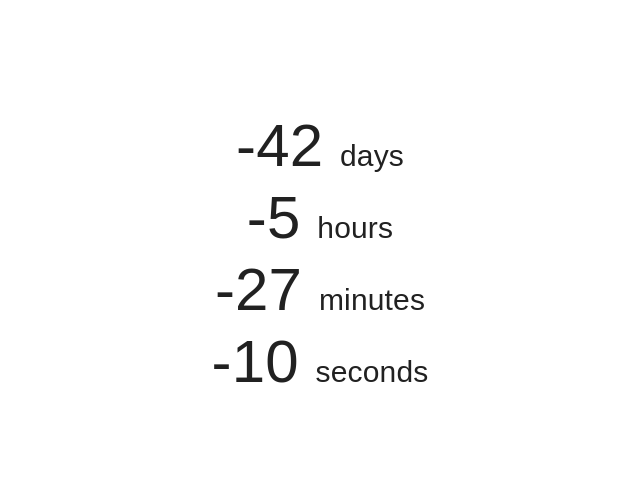
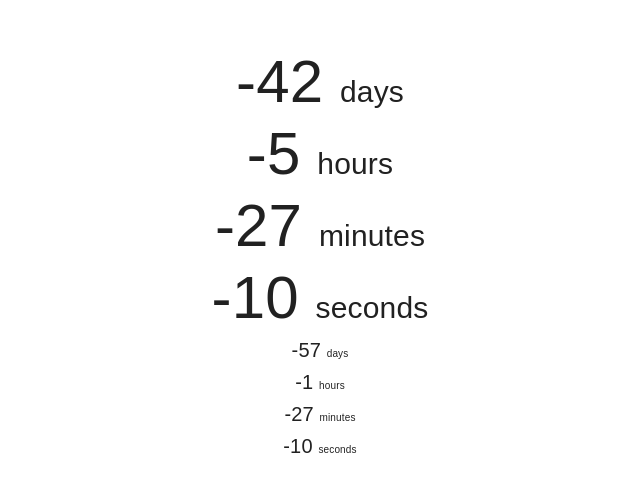
Before and after one commit to DrewJohnsonGT/countup, a React (Vite) app: page / in a window 1280 px wide. Shown: the part 146-638 px from the top of the page, without its empty margins (320-960 px from the left). Built offline with nearby package versions, Linux system fonts and the light colour scheme.

Commit message:
Adding last time

```diff
--- /dev/null
+++ b/src/components/TimeSinceDisplay/index.tsx
@@ -0,0 +1,57 @@
+import { Box, Typography } from '@mui/material';
+import { makeStyles } from 'tss-react/mui';
+import { TimeSince } from 'types';
+
+const useStyles = makeStyles()(() => ({
+  label: {
+    fontSize: '0.5em',
+  },
+  root: {
+    alignItems: 'center',
+    display: 'flex',
+    flexDirection: 'column',
+    justifyContent: 'center',
+  },
+}));
+
+export const TimeSinceDisplay = ({
+  days,
+  hours,
+  minutes,
+  seconds,
+  size = 'h2',
+}: Partial<TimeSince> & { size?: 'h2' | 'h6' }) => {
+  const { classes } = useStyles();
+  return (
+    <Box className={classes.root}>
+      <Typography
+        variant={size}
+        sx={{
+          ta: 'center',
+        }}>
+        {days} <span className={classes.label}>days</span>
+      </Typography>
+      <Typography
+        variant={size}
+        sx={{
+          ta: 'center',
+        }}>
+        {hours} <span className={classes.label}>hours</span>
+      </Typography>
+      <Typography
+        variant={size}
+        sx={{
+          ta: 'center',
+        }}>
+        {minutes} <span className={classes.label}>minutes</span>
+      </Typography>
+      <Typography
+        variant={size}
+        sx={{
+          ta: 'center',
+        }}>
+        {seconds} <span className={classes.label}>seconds</span>
+      </Typography>
+    </Box>
+  );
+};
--- a/src/pages/Home/index.tsx
+++ b/src/pages/Home/index.tsx
@@ -1,12 +1,10 @@
-import { Box, Typography } from '@mui/material';
+import { Box } from '@mui/material';
+import { TimeSinceDisplay } from 'components/TimeSinceDisplay';
 import { makeStyles } from 'tss-react/mui';
 import { withHookHoc } from 'util/withHookHoc';
 import { HomeComponentProps, useHomeLogic } from './useHomeLogic';
 
 const useStyles = makeStyles()(() => ({
-  label: {
-    fontSize: '0.5em',
-  },
   root: {
     alignItems: 'center',
     display: 'flex',
@@ -16,40 +14,12 @@ const useStyles = makeStyles()(() => ({
   },
 }));
 
-export const HomeComponent = ({
-  timeSince: { days, hours, minutes, seconds },
-}: HomeComponentProps) => {
+export const HomeComponent = ({ timeSince }: HomeComponentProps) => {
   const { classes } = useStyles();
   return (
     <Box className={classes.root}>
-      <Typography
-        variant="h2"
-        sx={{
-          ta: 'center',
-        }}>
-        {days} <span className={classes.label}>days</span>
-      </Typography>
-      <Typography
-        variant="h2"
-        sx={{
-          ta: 'center',
-        }}>
-        {hours} <span className={classes.label}>hours</span>
-      </Typography>
-      <Typography
-        variant="h2"
-        sx={{
-          ta: 'center',
-        }}>
-        {minutes} <span className={classes.label}>minutes</span>
-      </Typography>
-      <Typography
-        variant="h2"
-        sx={{
-          ta: 'center',
-        }}>
-        {seconds} <span className={classes.label}>seconds</span>
-      </Typography>
+      <TimeSinceDisplay {...timeSince?.[0]} />
+      <TimeSinceDisplay {...timeSince?.[1]} size="h6" />
     </Box>
   );
 };
--- a/src/pages/Home/useHomeLogic.ts
+++ b/src/pages/Home/useHomeLogic.ts
@@ -1,21 +1,18 @@
 import { useEffect, useState } from 'react';
+import { TimeSince } from 'types';
 
-const TIME = new Date(
-  'Tue May 30 2023 00:00:00 GMT-0400 (Eastern Daylight Time)',
-);
+const TIMES = [
+  new Date('Tue May 30 2023 00:00:00 GMT-0400 (Eastern Daylight Time)'),
+  new Date('Tue Jun 13 2023 20:00:00 GMT-0400 (Eastern Daylight Time)'),
+];
 
 export const useHomeLogic = () => {
-  const [timeSince, setTimeSince] = useState({
-    days: 0,
-    hours: 0,
-    minutes: 0,
-    seconds: 0,
-  });
+  const [timeSince, setTimeSince] = useState<TimeSince[]>();
 
   // Find time since TIME and update every second
-  const getTimeSince = () => {
+  const getTimeSince = (time: Date) => {
     const now = new Date();
-    const diff = now.getTime() - TIME.getTime();
+    const diff = now.getTime() - time.getTime();
     const days = Math.floor(diff / (1000 * 60 * 60 * 24));
     const hours = Math.floor((diff % (1000 * 60 * 60 * 24)) / (1000 * 60 * 60));
     const minutes = Math.floor((diff % (1000 * 60 * 60)) / (1000 * 60));
@@ -25,7 +22,7 @@ export const useHomeLogic = () => {
 
   useEffect(() => {
     const interval = setInterval(() => {
-      setTimeSince(getTimeSince());
+      setTimeSince(TIMES.map((time) => getTimeSince(time)));
     }, 1000);
     return () => clearInterval(interval);
   }, []);
```
Also changed, not shown: src/types/index.ts (+7 -0 lines).
